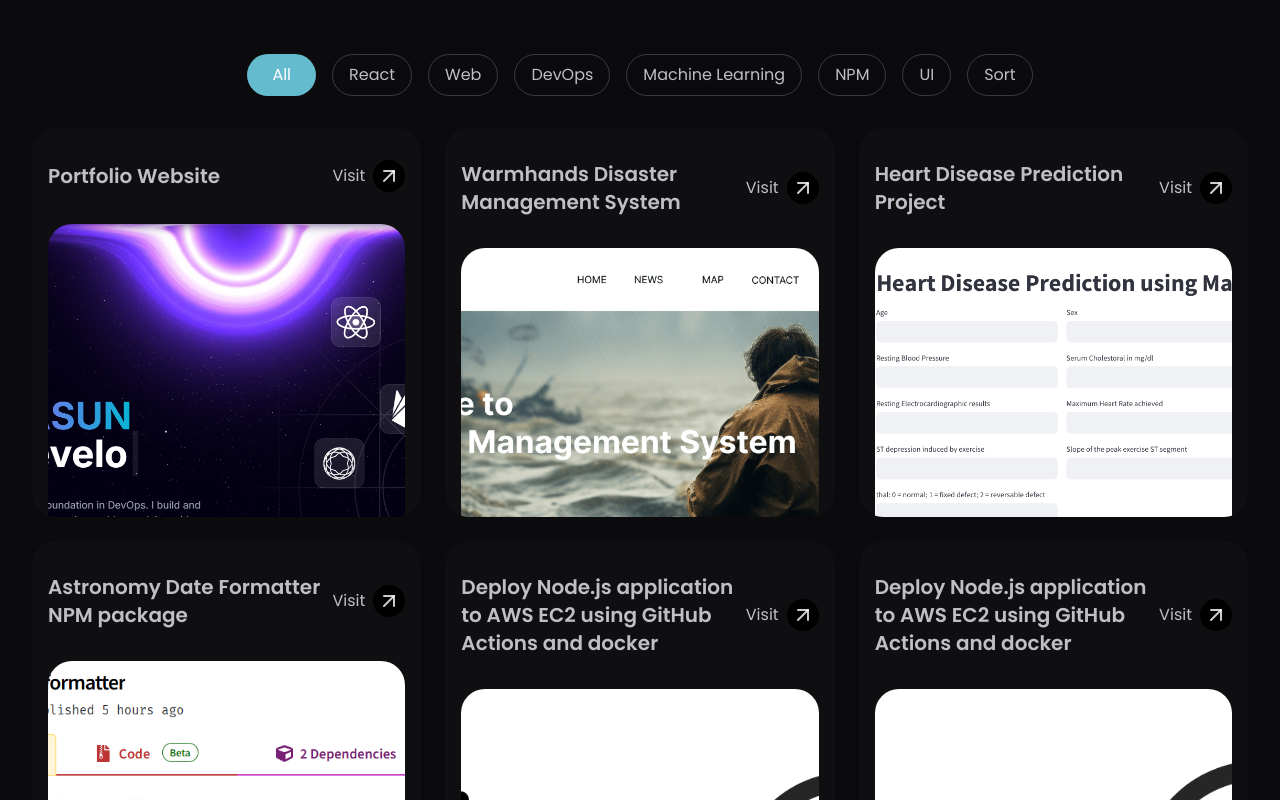
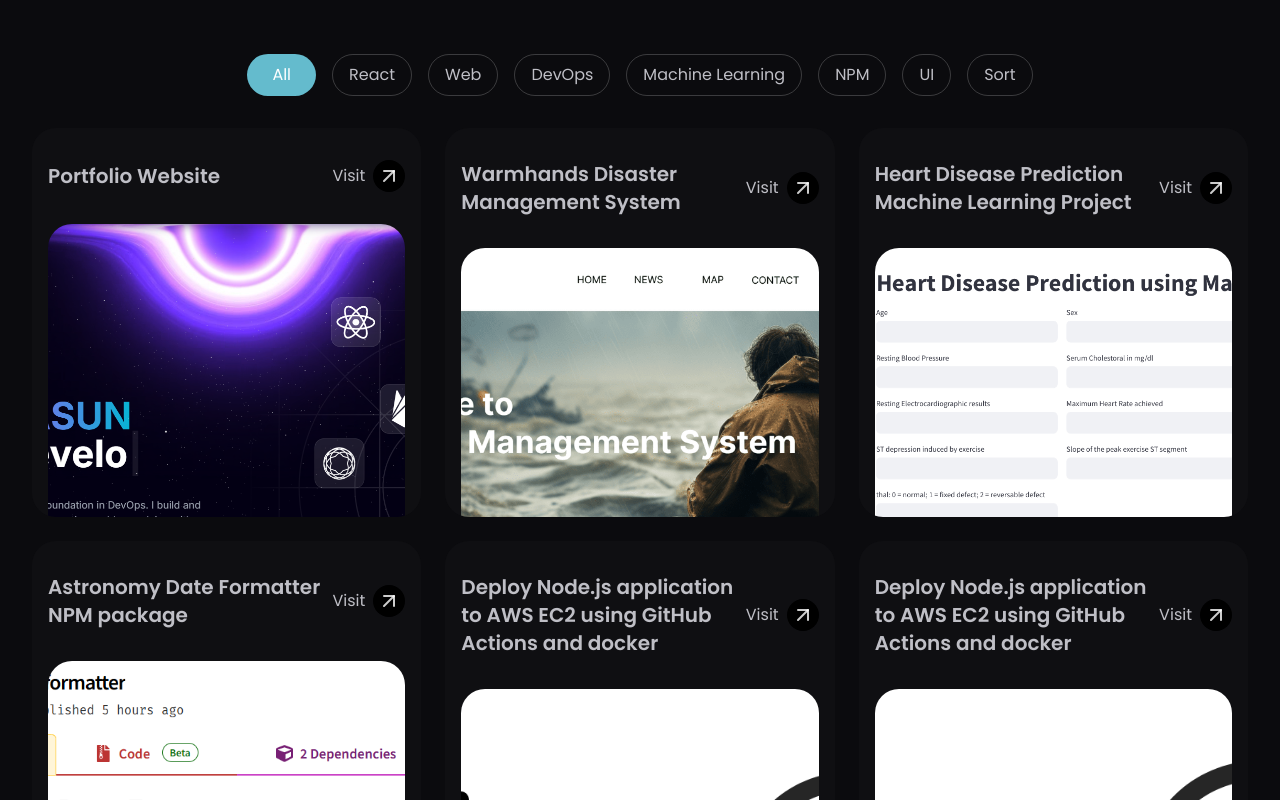
Before and after one commit to KAXUN01/My-Portfolio, a Next.js app: page / in a window 1280 px wide. Shown: the part 3040-3840 px from the top of the page. Built offline with nearby package versions, Linux system fonts and the light colour scheme.

Commit message:
add projects

```diff
--- a/src/components/projects.tsx
+++ b/src/components/projects.tsx
@@ -12,8 +12,9 @@ import { Button } from "./ui/button";
 import { useCursorVariants } from "@/utils/context";
 import { Dialog } from "./ui/dialog";
 import { ProjectsProvider, useProjects } from "@/utils/project-context";
+import Link from "next/link";
 
-// Dummy data
+// Updated dummy data with URLs
 const dummyProjects: Project[] = [
   {
     _id: "1",
@@ -21,6 +22,7 @@ const dummyProjects: Project[] = [
     image: { url: "/portfolio.png" },
     techStack: ["React", "Web", "DevOps"],
     enabled: true,
+    url: "https://github.com/KAXUN01/nextjs-portfolio",
   },
   {
     _id: "2",
@@ -28,13 +30,15 @@ const dummyProjects: Project[] = [
     image: { url: "/dms.png" },
     techStack: ["React", "Web"],
     enabled: true,
+    url: "https://github.com/WarmHands-DMS/warmhands",
   },
   {
     _id: "3",
-    title: "Heart Disease Prediction Project",
+    title: "Heart Disease Prediction Machine Learning Project",
     image: { url: "/hdp.png" },
     techStack: ["Machine Learning", "Web"],
     enabled: true,
+    url: "https://heart-disease-prediction-system-ml.streamlit.app/",
   },
   {
     _id: "4",
@@ -42,22 +46,23 @@ const dummyProjects: Project[] = [
     image: { url: "/Astronomy.png" },
     techStack: ["Web", "NPM"],
     enabled: true,
+    url: "https://www.npmjs.com/package/astronomy-date-formatter",
   },
   {
     _id: "5",
-    title:
-      "Deploy Node.js application to AWS EC2 using GitHub Actions and docker",
+    title: "Deploy Node.js application to AWS EC2 using GitHub Actions and docker",
     image: { url: "/docker.png" },
     techStack: ["DevOps", "Web"],
     enabled: true,
+    url: "https://github.com/KAXUN01/nextjs-portfolio",
   },
   {
     _id: "6",
-    title:
-      "Deploy Node.js application to AWS EC2 using GitHub Actions and docker",
+    title: "Deploy Node.js application to AWS EC2 using GitHub Actions and docker",
     image: { url: "/terraform.png" },
     techStack: ["DevOps", "Web"],
     enabled: true,
+    url: "https://github.com/KAXUN01/Complete-CI-CD-with-Terraform",
   },
   {
     _id: "7",
@@ -65,6 +70,7 @@ const dummyProjects: Project[] = [
     image: { url: "/mydialogapp.png" },
     techStack: ["UI"],
     enabled: true,
+    url: "https://www.figma.com/file/mydialogapp",
   },
 ];
 
@@ -137,7 +143,7 @@ const ProjectContainer = () => {
   );
 };
 
-const Card = ({ title, image }: Project) => {
+const Card = ({ title, image, url }: Project) => {
   const [hover, setHover] = useState(false);
   const { setVariant } = useCursorVariants();
 
@@ -151,9 +157,10 @@ const Card = ({ title, image }: Project) => {
   };
 
   return (
+    <Link href={url} target="_blank" rel="noopener noreferrer">
       <motion.div
         layout
-      className="relative rounded-xl md:rounded-3xl overflow-hidden aspect-square bg-secondary/30 md:px-4"
+        className="relative rounded-xl md:rounded-3xl overflow-hidden aspect-square bg-secondary/30 md:px-4 cursor-pointer"
         onMouseEnter={mouseEnter}
         onMouseLeave={mouseLeave}
       >
@@ -181,10 +188,11 @@ const Card = ({ title, image }: Project) => {
         <Image
           src={image.url}
           width={500}
-        height={500}
+          height={350}
           alt={title}
           className="object-cover h-full w-full object-center rounded-xl md:rounded-t-3xl"
         />
       </motion.div>
+    </Link>
   );
 };
```
Lines whose indentation alone changed are shown as unchanged.
